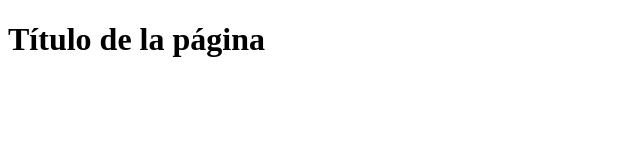
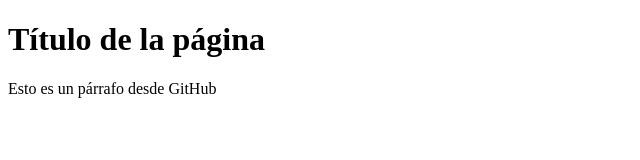
Before and after one commit to DiegoGarcia73/Proyecto-web-C, a plain HTML site: page index.html in a window 1280 px wide. Shown: the whole page, without its empty margins (0-640 px from the left). Drawn offline with Linux system fonts and the light colour scheme.

Commit message:
Update index.html

```diff
--- a/index.html
+++ b/index.html
@@ -7,7 +7,7 @@
 </head>
 <body>
     <h1>Título de la página</h1>
-
+    <p>Esto es un párrafo desde GitHub</p>
 
 </body>
 </html>
```
